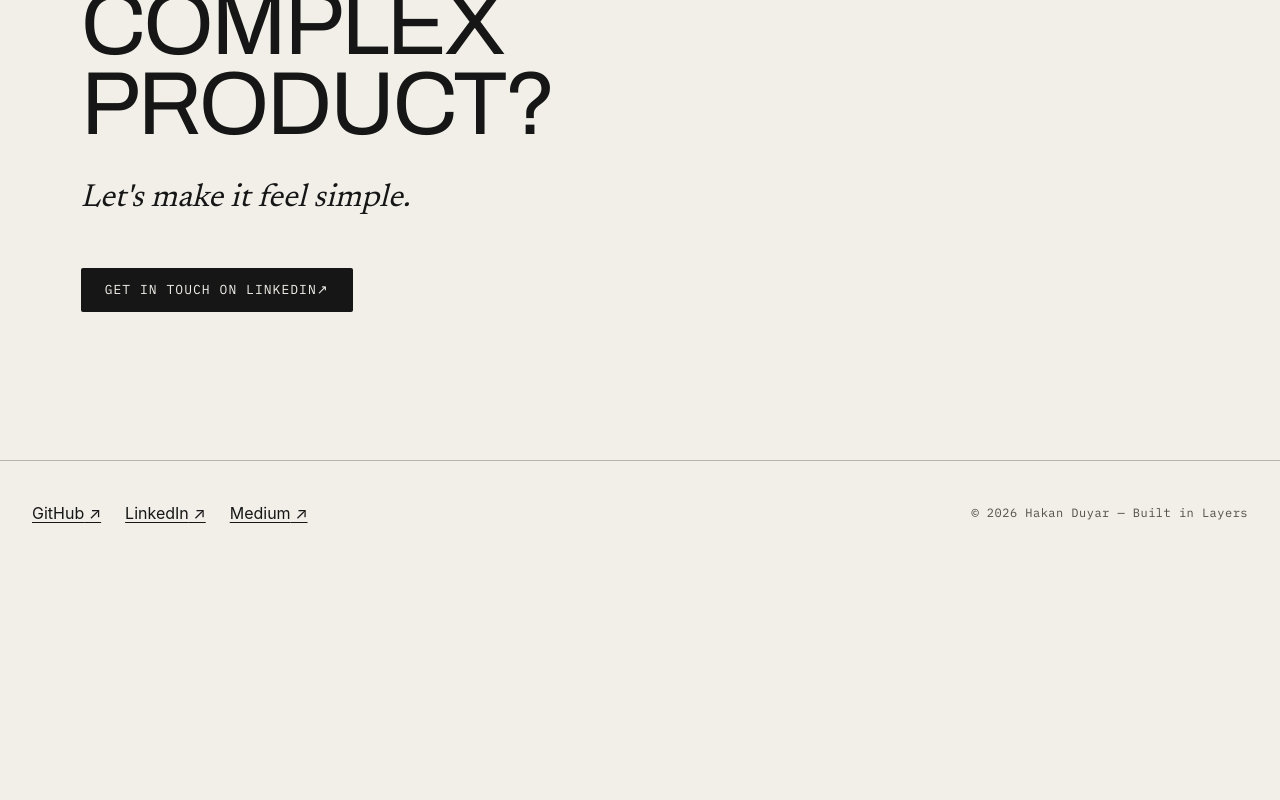
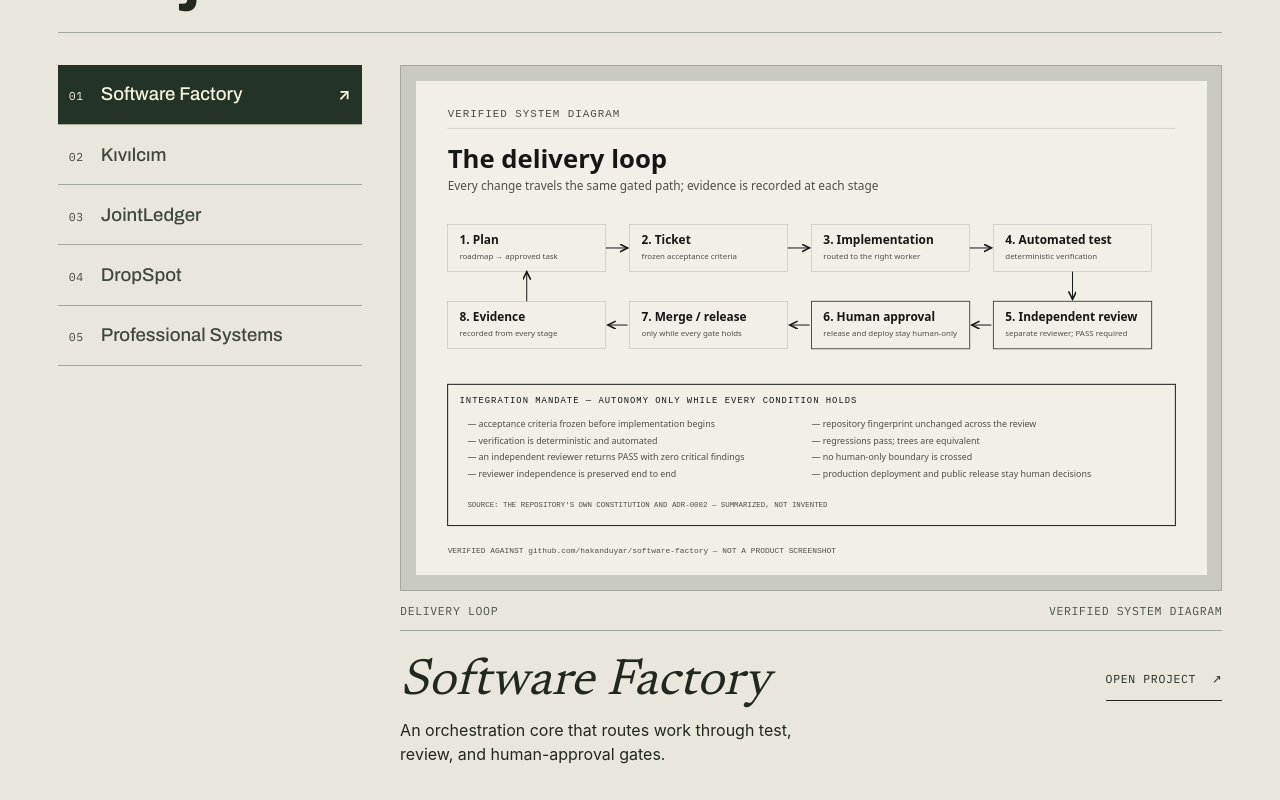
Before and after one commit to hakanduyar/built-in-layers, a Next.js app: page /cinematic in a window 1280 px wide. Shown: the part 980-1780 px from the top of the page. Before the commit the page ends 1545 px from the top, so only its background shows below. Built offline with nearby package versions, Linux system fonts and the light colour scheme; no server answers.

Commit message:
Compose an interactive atlas from published project plates

```diff
--- /dev/null
+++ b/components/cinematic/ProjectAtlas.tsx
@@ -0,0 +1,164 @@
+"use client";
+
+import Image from "next/image";
+import Link from "next/link";
+import { useSyncExternalStore, type MouseEvent } from "react";
+import styles from "./atlas.module.css";
+
+type Language = "en" | "tr";
+
+// Curated public plates from content/work/<slug>/index.mdx, in its published order.
+// Only the fields printed in this exhibition are shipped to the browser.
+const plates = [
+  {
+    slug: "software-factory",
+    title: "Software Factory",
+    image: "factory-loop-diagram.svg",
+    label: ["Delivery loop", "Teslim döngüsü"],
+    text: [
+      "An orchestration core that routes work through test, review, and human-approval gates.",
+      "İşi test, inceleme ve insan onayından geçiren bir orkestrasyon çekirdeği.",
+    ],
+    imageLabel: ["Verified system diagram", "Doğrulanmış sistem şeması"],
+  },
+  {
+    slug: "kivilcim",
+    title: "Kıvılcım",
+    image: "focus-lifecycle.svg",
+    label: ["Focus lifecycle", "Odak oturumunun aşamaları"],
+    text: [
+      "A local-first system for planning, focus, and personal growth.",
+      "Planlama, odaklanma ve kişisel gelişim için verileri önce cihazda tutan bir sistem.",
+    ],
+    imageLabel: ["Verified state diagram", "Doğrulanmış durum şeması"],
+  },
+  {
+    slug: "jointledger",
+    title: "JointLedger",
+    image: "book-data-model-diagram.svg",
+    label: ["Book data model", "Defter veri modeli"],
+    text: [
+      "Personal accounts. Shared financial life. One coordinated system.",
+      "Kişisel hesapları ve ortak finansal yaşamı bir arada düzenleyen bir sistem.",
+    ],
+    imageLabel: ["Verified architecture diagram", "Doğrulanmış mimari şema"],
+  },
+  {
+    slug: "dropspot",
+    title: "DropSpot",
+    image: "browse-drops.webp",
+    label: ["Browsing drops", "Ürünleri keşfetme"],
+    text: [
+      "A fair claim and waitlist system for limited-stock product drops.",
+      "Sınırlı stokla satışa çıkan ürünler için adil bir talep ve bekleme listesi sistemi.",
+    ],
+    imageLabel: ["Product screenshot", "Ürün ekran görüntüsü"],
+  },
+  {
+    slug: "professional-systems",
+    title: "Professional Systems",
+    image: "professional-systems-overview.svg",
+    label: ["Systems overview", "Sistemlere genel bakış"],
+    text: [
+      "Designing usable interfaces within complex technical and organizational constraints.",
+      "Karmaşık teknik ve kurumsal kısıtlar altında kullanılabilir arayüzler tasarlamak.",
+    ],
+    imageLabel: ["Editorial illustration", "Editoryal illüstrasyon"],
+  },
+] as const;
+
+const imagePath = (plate: (typeof plates)[number]) =>
+  "/images/projects/" + plate.slug + "/" + plate.image;
+const plateNumber = (index: number) => String(index + 1).padStart(2, "0");
+const fragment = (slug: string) => "#atlas-" + slug;
+
+function selectedPlate() {
+  const match = plates.findIndex((plate) => fragment(plate.slug) === window.location.hash);
+  return match < 0 ? 0 : match;
+}
+function subscribe(notify: () => void) {
+  window.addEventListener("hashchange", notify);
+  return () => window.removeEventListener("hashchange", notify);
+}
+const firstPlate = () => 0;
+
+function choosePlate(event: MouseEvent<HTMLAnchorElement>, slug: string) {
+  if (event.button || event.metaKey || event.ctrlKey || event.shiftKey || event.altKey) return;
+  event.preventDefault();
+  window.location.hash = fragment(slug);
+}
+
+export default function ProjectAtlas({ lang }: { lang: Language }) {
+  const index = useSyncExternalStore(subscribe, selectedPlate, firstPlate);
+  const local = lang === "tr" ? 1 : 0;
+  const selected = plates[index] ?? plates[0];
+  const title = lang === "tr" ? "Proje atlası" : "Project atlas";
+  return (
+    <section className={styles.atlas} aria-labelledby="atlas-heading">
+      <div className={styles.inner}>
+        <header className={styles.head}>
+          <p className={styles.register}>
+            {lang === "tr" ? "02 / Seçilmiş işler" : "02 / Selected work"}
+          </p>
+          <h2 id="atlas-heading">
+            {title}
+            <i>.</i>
+          </h2>
+          <span className={styles.counter} aria-hidden="true">
+            {plateNumber(index)} / {plateNumber(plates.length - 1)}
+          </span>
+        </header>
+        <div className={styles.gallery}>
+          <nav className={styles.index} aria-label={title}>
+            {plates.map((plate, i) => (
+              <a
+                key={plate.slug}
+                href={"/work/" + plate.slug}
+                onClick={(event) => choosePlate(event, plate.slug)}
+                aria-label={(lang === "tr" ? "Önizle: " : "Preview: ") + plate.title}
+                aria-current={i === index ? "true" : undefined}
+              >
+                <small>{plateNumber(i)}</small>
+                <span>{plate.title}</span>
+                <b aria-hidden="true">↗</b>
+              </a>
+            ))}
+          </nav>
+          <div className={styles.stage} aria-live="polite">
+            <div className={styles.aperture}>
+              <div
+                className={styles.track}
+                style={{ transform: "translateX(-" + index * 100 + "%)" }}
+              >
+                {plates.map((plate, i) => (
+                  <div key={plate.slug} className={styles.frame} aria-hidden={index !== i}>
+                    <Image
+                      unoptimized
+                      src={imagePath(plate)}
+                      width={1600}
+                      height={1000}
+                      alt={plate.label[local]}
+                    />
+                  </div>
+                ))}
+              </div>
+            </div>
+            <div className={styles.legend}>
+              <span>{selected.label[local]}</span>
+              <span>{selected.imageLabel[local]}</span>
+            </div>
+            <div className={styles.detail}>
+              <div>
+                <h3>{selected.title}</h3>
+                <p>{selected.text[local]}</p>
+              </div>
+              <Link href={"/work/" + selected.slug}>
+                {lang === "tr" ? "Projeyi aç" : "Open project"} <span aria-hidden="true">↗</span>
+              </Link>
+            </div>
+          </div>
+        </div>
+      </div>
+    </section>
+  );
+}
--- /dev/null
+++ b/components/cinematic/atlas.module.css
@@ -0,0 +1,180 @@
+.atlas {
+  background: #e9e6db;
+  color: #202820;
+  border-top: 6px solid #a7b595;
+  --rule: #a4a99a;
+}
+.inner {
+  max-width: 116rem;
+  padding: clamp(2.5rem, 6vw, 7rem) clamp(1rem, 4.5vw, 6rem);
+  margin: auto;
+}
+.head {
+  display: grid;
+  grid-template-columns: 1fr auto;
+  border-bottom: 1px solid var(--rule);
+  padding-bottom: 1.5rem;
+}
+.register,
+.counter,
+.index small,
+.legend,
+.detail a {
+  font-family: var(--font-mono), monospace;
+  font-size: 0.72rem;
+  letter-spacing: 0.055em;
+  text-transform: uppercase;
+}
+.register {
+  grid-column: 1 / -1;
+  margin-bottom: 1.2rem;
+}
+.head h2 {
+  font:
+    500 clamp(3.3rem, 7vw, 8rem)/0.96 var(--font-display),
+    sans-serif;
+  letter-spacing: -0.069em;
+}
+.head h2 i {
+  color: #617841;
+}
+.counter {
+  align-self: end;
+  padding-bottom: 0.4rem;
+}
+.gallery {
+  display: grid;
+  grid-template-columns: minmax(13rem, 0.54fr) minmax(0, 1.46fr);
+  gap: clamp(1.2rem, 3vw, 4rem);
+  margin-top: 2rem;
+  align-items: start;
+}
+.index {
+  display: grid;
+}
+.index a {
+  display: grid;
+  grid-template-columns: 1.6rem 1fr auto;
+  gap: 0.4rem;
+  align-items: baseline;
+  padding: 1.1rem 0.7rem;
+  border-bottom: 1px solid var(--rule);
+  color: #40483e;
+  text-decoration: none;
+}
+.index a[aria-current] {
+  background: #243327;
+  color: #f5f2de;
+}
+.index a span {
+  font:
+    450 clamp(1rem, 1.45vw, 1.6rem)/1.15 var(--font-display),
+    sans-serif;
+}
+.index a b {
+  opacity: 0;
+}
+.index a:hover b,
+.index a[aria-current] b,
+.index a:focus-visible b {
+  opacity: 1;
+}
+.atlas :is(a, button):focus-visible {
+  outline: 3px solid #50693e;
+  outline-offset: 3px;
+}
+.stage {
+  min-width: 0;
+}
+.aperture {
+  overflow: hidden;
+  background: #c9cbbf;
+  border: 1px solid var(--rule);
+}
+.track {
+  display: flex;
+  width: 100%;
+  transition: transform 0.55s cubic-bezier(0.23, 0.72, 0.28, 1);
+}
+.frame {
+  flex: 0 0 100%;
+  padding: clamp(0.5rem, 1.15vw, 1.4rem);
+}
+.frame img {
+  display: block;
+  width: 100%;
+  aspect-ratio: 16 / 10;
+  height: auto;
+  object-fit: contain;
+  background: #eeece1;
+}
+.legend {
+  display: flex;
+  flex-wrap: wrap;
+  justify-content: space-between;
+  gap: 0.5rem;
+  padding: 0.7rem 0;
+  border-bottom: 1px solid var(--rule);
+  color: #475242;
+}
+.detail {
+  display: flex;
+  align-items: start;
+  justify-content: space-between;
+  gap: 1.4rem;
+  margin-top: 1.6rem;
+}
+.detail h3 {
+  font:
+    italic 400 clamp(2.2rem, 4vw, 4.5rem)/0.98 var(--font-serif),
+    Georgia,
+    serif;
+}
+.detail p {
+  max-width: 43ch;
+  margin-top: 0.7rem;
+  line-height: 1.5;
+}
+.detail a {
+  min-height: 44px;
+  white-space: nowrap;
+  display: inline-flex;
+  align-items: center;
+  gap: 1rem;
+  border-bottom: 1px solid currentColor;
+  text-decoration: none;
+}
+.detail a:hover {
+  color: #456136;
+}
+@media (max-width: 760px) {
+  .gallery {
+    grid-template-columns: 1fr;
+    gap: 1.25rem;
+  }
+  .index {
+    display: flex;
+    flex-wrap: wrap;
+    gap: 0.3rem 0.6rem;
+  }
+  .index a {
+    display: flex;
+    align-items: center;
+    padding: 0.55rem 0.65rem;
+    min-height: 44px;
+  }
+  .index a b {
+    display: none;
+  }
+  .index a span {
+    font-size: 0.95rem;
+  }
+  .detail {
+    flex-wrap: wrap;
+  }
+}
+@media (prefers-reduced-motion: reduce) {
+  .track {
+    transition: none;
+  }
+}
```
